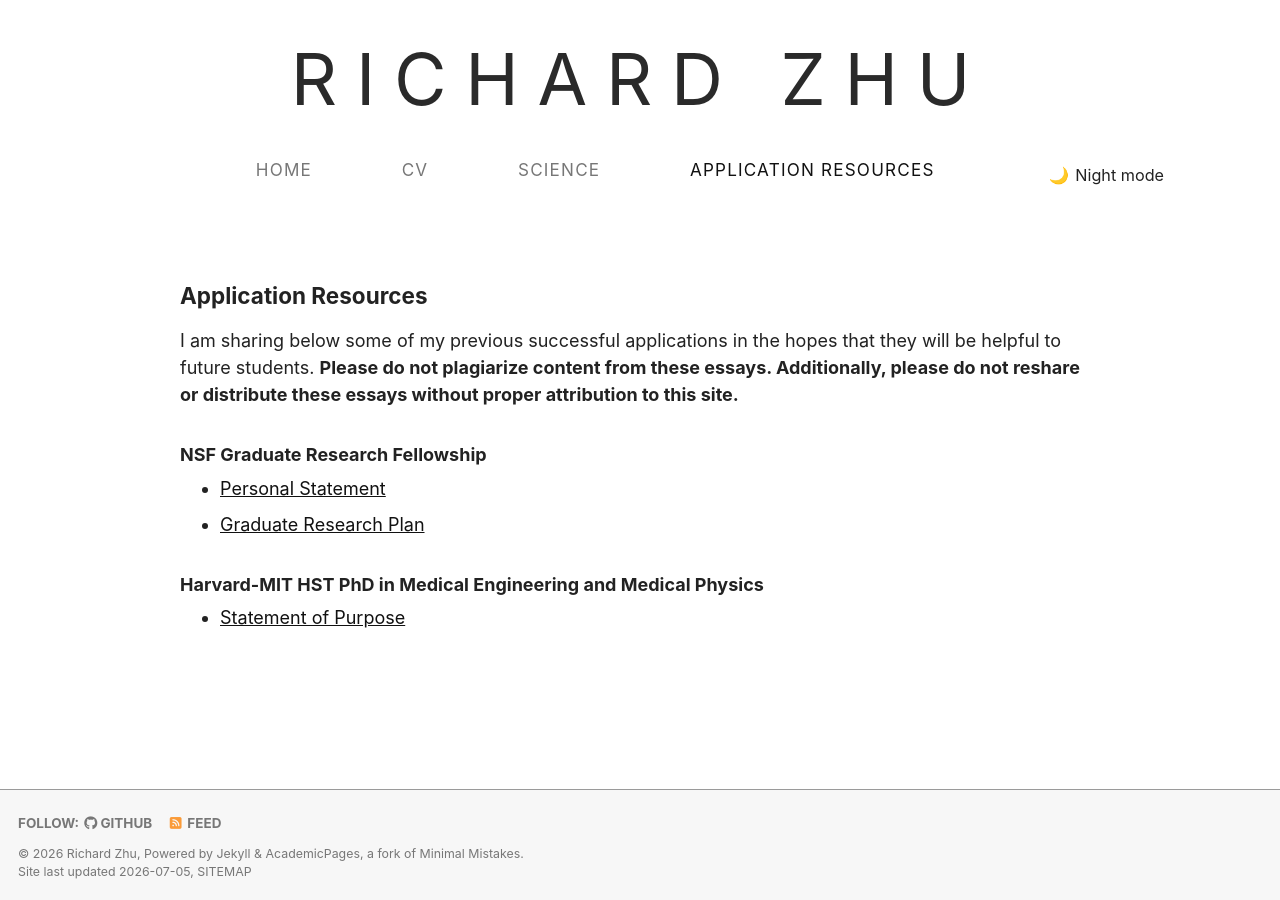
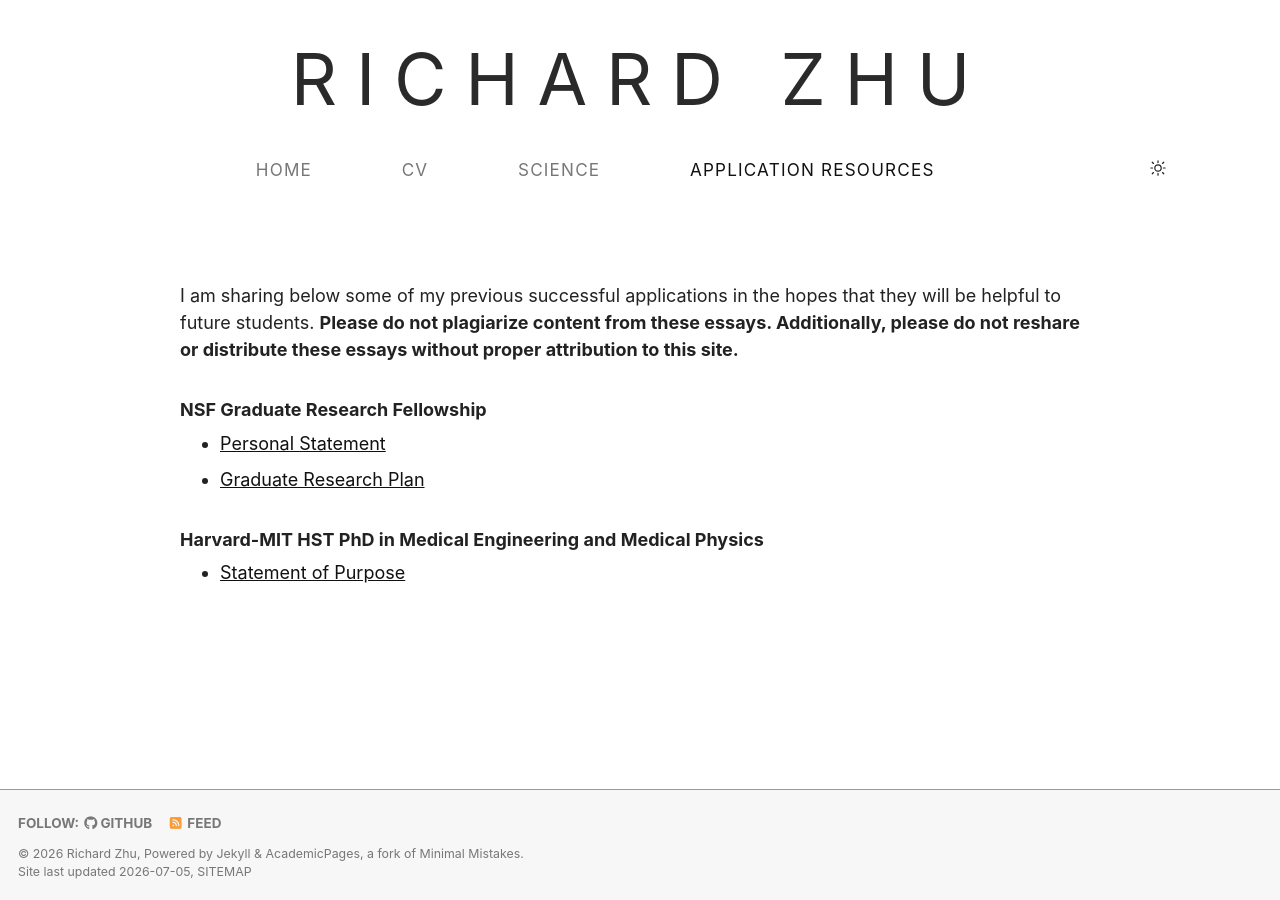
Before and after one commit to RichardZhu52/richardzhu52.github.io, a Jekyll site: the page built from _pages/applications.md, in a window 1280 px wide. Built offline with Jekyll 4.4.1, drawn with Linux system fonts in a browser that asks for light colours; a script bundle is joined from its source files by our own code; library files that are not in the unit come from our copies.

Commit message:
update website

```diff
--- a/_includes/masthead.html
+++ b/_includes/masthead.html
@@ -17,9 +17,15 @@
             </li>
           {% endfor %}
           <li class="masthead__menu-item persist">
-            <button id="night-mode-toggle" class="night-mode-toggle" type="button" onclick="toggleNightMode()" aria-pressed="false" aria-label="Toggle night mode">
-              <span class="night-mode-toggle__icon">🌙</span>
-              <span class="night-mode-toggle__label">Night mode</span>
+            <button id="theme-toggle" class="theme-toggle" type="button" aria-label="Toggle theme" data-theme="light">
+              <svg class="theme-toggle__icon theme-toggle__icon--sun is-active" viewBox="0 0 24 24" aria-hidden="true">
+                <circle cx="12" cy="12" r="4.25"></circle>
+                <path d="M12 2.5v2.25M12 19.25v2.25M4.75 12H2.5M21.5 12h-2.25M5.96 5.96 4.34 4.34M19.66 19.66l-1.62-1.62M5.96 18.04l-1.62 1.62M19.66 4.34l-1.62 1.62"></path>
+              </svg>
+              <svg class="theme-toggle__icon theme-toggle__icon--moon" viewBox="0 0 24 24" aria-hidden="true">
+                <path d="M20 14.6A8.5 8.5 0 0 1 9.4 4a8.5 8.5 0 1 0 10.6 10.6Z"></path>
+              </svg>
+              <span class="screen-reader-text">Toggle theme</span>
             </button>
           </li>
         </ul>
@@ -28,44 +34,4 @@
     </div>
   </div>
 </div>
-
-<script>
-function toggleNightMode() {
-  const currentMode = localStorage.getItem('nightMode') === 'true';
-  const newMode = !currentMode;
-  localStorage.setItem('nightMode', newMode);
-  applyNightMode(newMode);
-}
-
-function applyNightMode(isEnabled) {
-  const toggle = document.getElementById('night-mode-toggle');
-  const body = document.body;
-
-  document.documentElement.classList.toggle('night-mode', isEnabled);
-  if (body) {
-    body.classList.toggle('night-mode', isEnabled);
-  }
-
-  if (toggle) {
-    toggle.setAttribute('aria-pressed', String(isEnabled));
-    const icon = toggle.querySelector('.night-mode-toggle__icon');
-    const label = toggle.querySelector('.night-mode-toggle__label');
-
-    if (icon) {
-      icon.textContent = isEnabled ? '☀️' : '🌙';
-    }
-
-    if (label) {
-      label.textContent = isEnabled ? 'Day mode' : 'Night mode';
-    }
-  }
-}
-
-function initializeNightMode() {
-  const isNightMode = localStorage.getItem('nightMode') === 'true';
-  applyNightMode(isNightMode);
-}
-
-document.addEventListener('DOMContentLoaded', initializeNightMode);
-initializeNightMode();
-</script>
+<!-- Theme toggle behavior is handled by assets/js/_main.js -->
--- a/_pages/applications.md
+++ b/_pages/applications.md
@@ -5,8 +5,6 @@ hide_title: true
 permalink: /applications/
 author_profile: false
 ---
-
-## Application Resources
 
 I am sharing below some of my previous successful applications in the hopes that they will be helpful to future students. **Please do not plagiarize content from these essays. Additionally, please do not reshare or distribute these essays without proper attribution to this site.**
 
--- a/_sass/layout/_masthead.scss
+++ b/_sass/layout/_masthead.scss
@@ -9,11 +9,19 @@
   top: 0;
   width: 100%;
 
+  -webkit-transition: transform 0.25s ease-in-out;
+          transition: transform 0.25s ease-in-out;
+
   -webkit-animation: intro 0.3s both;
           animation: intro 0.3s both;
   -webkit-animation-delay: 0.15s;
           animation-delay: 0.15s;
   z-index: 20;
+
+  &.masthead--hidden {
+    -webkit-transform: translateY(-100%);
+            transform: translateY(-100%);
+  }
 
   &::after {
     content: "";
--- a/_sass/layout/_navigation.scss
+++ b/_sass/layout/_navigation.scss
@@ -226,11 +226,35 @@
     }
 
     #theme-toggle {
-      a {
-        width: 25px;
-        display: flex;
-        justify-content: center;
-        cursor: pointer;
+      width: 30px;
+      height: 30px;
+      display: flex;
+      justify-content: center;
+      align-items: center;
+      cursor: pointer;
+      border: 0;
+      background: transparent;
+      color: inherit;
+      padding: 0;
+      transition: transform 0.2s ease;
+
+      &:hover {
+        transform: scale(1.05);
+      }
+
+      .theme-toggle__icon {
+        width: 1rem;
+        height: 1rem;
+        display: none;
+        stroke: currentColor;
+        stroke-width: 1.6;
+        stroke-linecap: round;
+        stroke-linejoin: round;
+        fill: none;
+      }
+
+      .theme-toggle__icon.is-active {
+        display: block;
       }
     }
 
--- a/assets/js/_main.js
+++ b/assets/js/_main.js
@@ -29,13 +29,20 @@ let setTheme = (theme) => {
     localStorage.getItem("theme") ||
     $("html").attr("data-theme") ||
     browserPref;
+  const themeToggle = $("#theme-toggle");
+  const lightIcon = themeToggle.find(".theme-toggle__icon--sun");
+  const darkIcon = themeToggle.find(".theme-toggle__icon--moon");
 
   if (use_theme === "dark") {
     $("html").attr("data-theme", "dark");
-    $("#theme-icon").removeClass("fa-sun").addClass("fa-moon");
+    lightIcon.removeClass("is-active");
+    darkIcon.addClass("is-active");
+    themeToggle.attr("data-theme", "dark").attr("aria-label", "Switch to light mode");
   } else if (use_theme === "light") {
     $("html").removeAttr("data-theme");
-    $("#theme-icon").removeClass("fa-moon").addClass("fa-sun");
+    lightIcon.addClass("is-active");
+    darkIcon.removeClass("is-active");
+    themeToggle.attr("data-theme", "light").attr("aria-label", "Switch to dark mode");
   }
 };
 
@@ -102,6 +109,35 @@ $(document).ready(function () {
   // Enable the theme toggle
   $('#theme-toggle').on('click', toggleTheme);
 
+  // Hide the masthead when scrolling down, show it when scrolling up.
+  let lastScrollY = window.pageYOffset;
+  let ticking = false;
+  const masthead = document.querySelector('.masthead');
+
+  const updateMastheadVisibility = () => {
+    const currentScrollY = window.pageYOffset;
+    if (!masthead) {
+      ticking = false;
+      return;
+    }
+
+    if (currentScrollY > lastScrollY && currentScrollY > 80) {
+      masthead.classList.add('masthead--hidden');
+    } else if (currentScrollY < lastScrollY) {
+      masthead.classList.remove('masthead--hidden');
+    }
+
+    lastScrollY = currentScrollY;
+    ticking = false;
+  };
+
+  window.addEventListener('scroll', () => {
+    if (!ticking) {
+      ticking = true;
+      window.requestAnimationFrame(updateMastheadVisibility);
+    }
+  });
+
   // Enable the sticky footer
   var bumpIt = function () {
     $("body").css("padding-bottom", "0");
```
